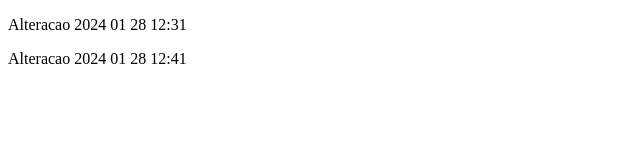
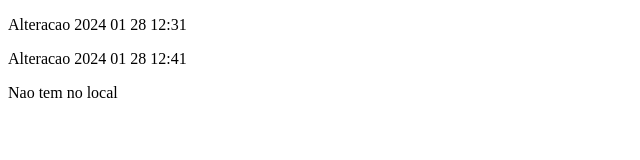
Before and after one commit to marcioottoboni/-GIT-ComandosBasicos, a plain HTML site: page index.html in a window 1280 px wide. Shown: the whole page, without its empty margins (0-640 px from the left). Drawn offline with Linux system fonts and the light colour scheme.

Commit message:
Update index.html
Teste do pull

```diff
--- a/index.html
+++ b/index.html
@@ -6,6 +6,7 @@
     <title>Documento  Teste</title>
     <p>Alteracao 2024 01 28 12:31</p>
     <p>Alteracao 2024 01 28 12:41</p>
+    <p>Nao tem  no local</p>
 </head>
 <body>
 
```
